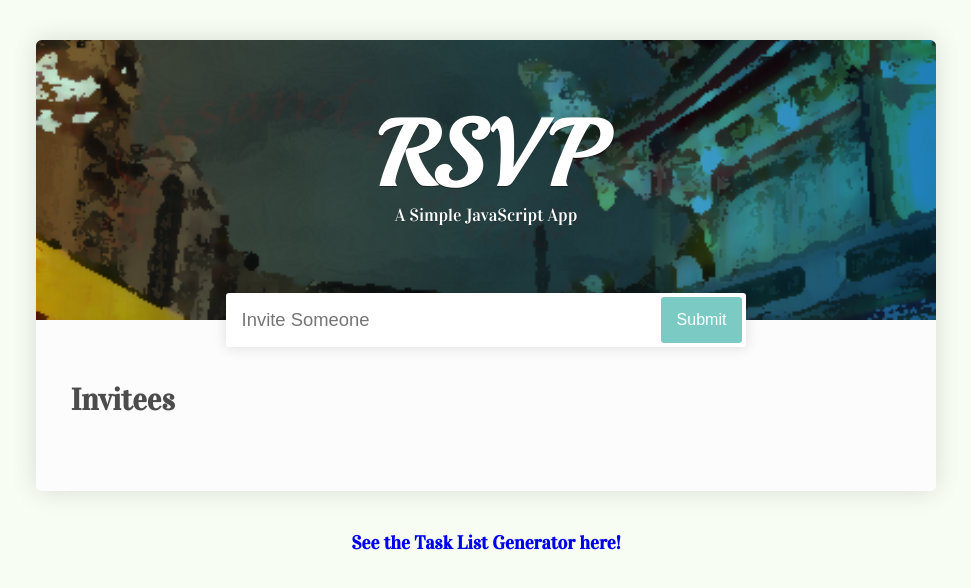
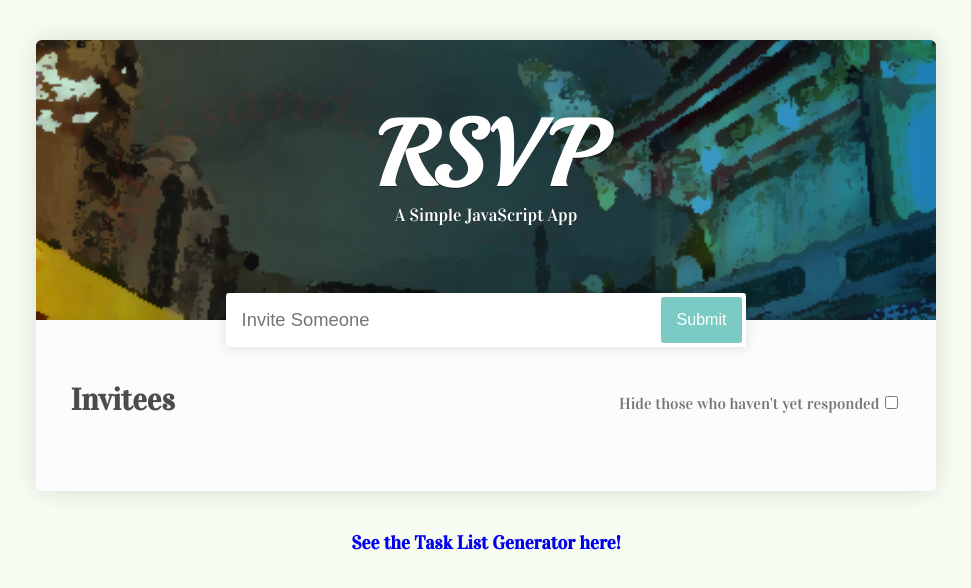
Before and after one commit to suzhoupanda/RSVPInvitationWebApp, a plain HTML site: page index.html in a window 1280 px wide. Shown: the whole page, without its empty margins (154-1125 px from the left). Drawn offline with Linux system fonts and the light colour scheme; a web font is replaced by a local one.

Commit message:
Added a filtering checkbox in Javascrpt app.js file

```diff
--- a/rsvp_app.js
+++ b/rsvp_app.js
@@ -1,8 +1,41 @@
 
 const form = document.getElementById('registrar');
 const input = form.querySelector('input');
+
+const mainDiv = document.querySelector('.main');
 const ul = document.getElementById('invitedList');
 
+const div = document.createElement('div');
+const filterLabel = document.createElement('label');
+const filterCheckBox = document.createElement('input');
+
+filterLabel.textContent = "Hide those who haven't yet responded";
+filterCheckBox.type = 'checkbox';
+div.appendChild(filterLabel);
+div.appendChild(filterCheckBox);
+mainDiv.insertBefore(div, ul);
+
+// const checkbox_span = document.getElementById('response-span');
+// const checkbox_input = checkbox_span.querySelector('input');
+
+// checkbox_input.addEventListener('change', (e) => {
+// 	if(e.target.tagName == 'INPUT'){
+// 		if(checkbox_input.value == 'on'){
+// 			console.log("Hide the non-respondents");
+// 			const listItems = document.getElementById('invitedList').children;
+// 			console.log(listItems.length);
+// 			for(var i = 0; i < listItems.length; i++){
+// 				var currentListItem = listItems[i];
+// 				var currentCheckbox = currentListItem.querySelector('input');
+// 				console.log(currentCheckbox.value);
+// 				if(currentCheckbox.value == 'on'){
+// 					var li = currentCheckbox.parentNode.parentNode;
+// 					li.style.display = 'none';
+// 				}
+// 			}
+// 		}
+// 	}
+// });
 
 
 var createListItem = function(inputFieldText){
```
Also changed, not shown: index.html (+10 -0 lines).
